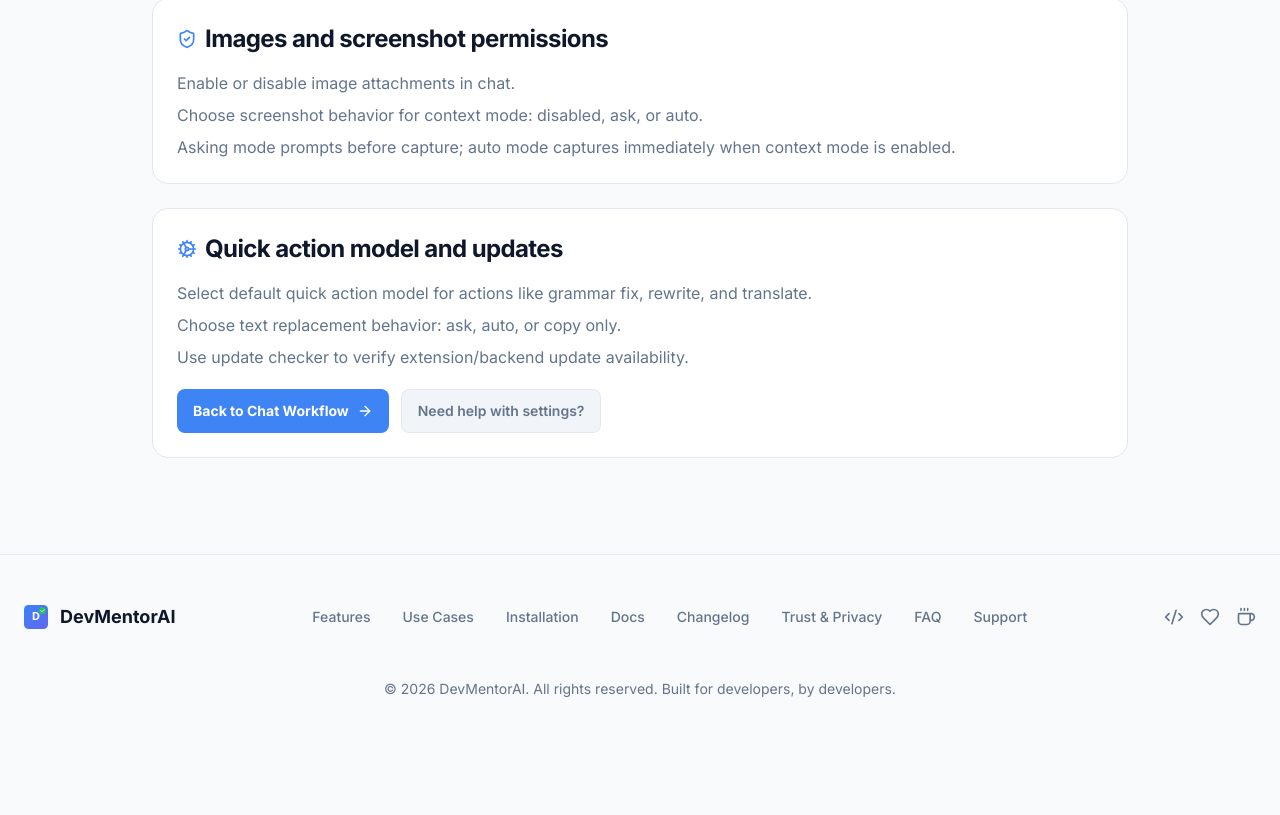
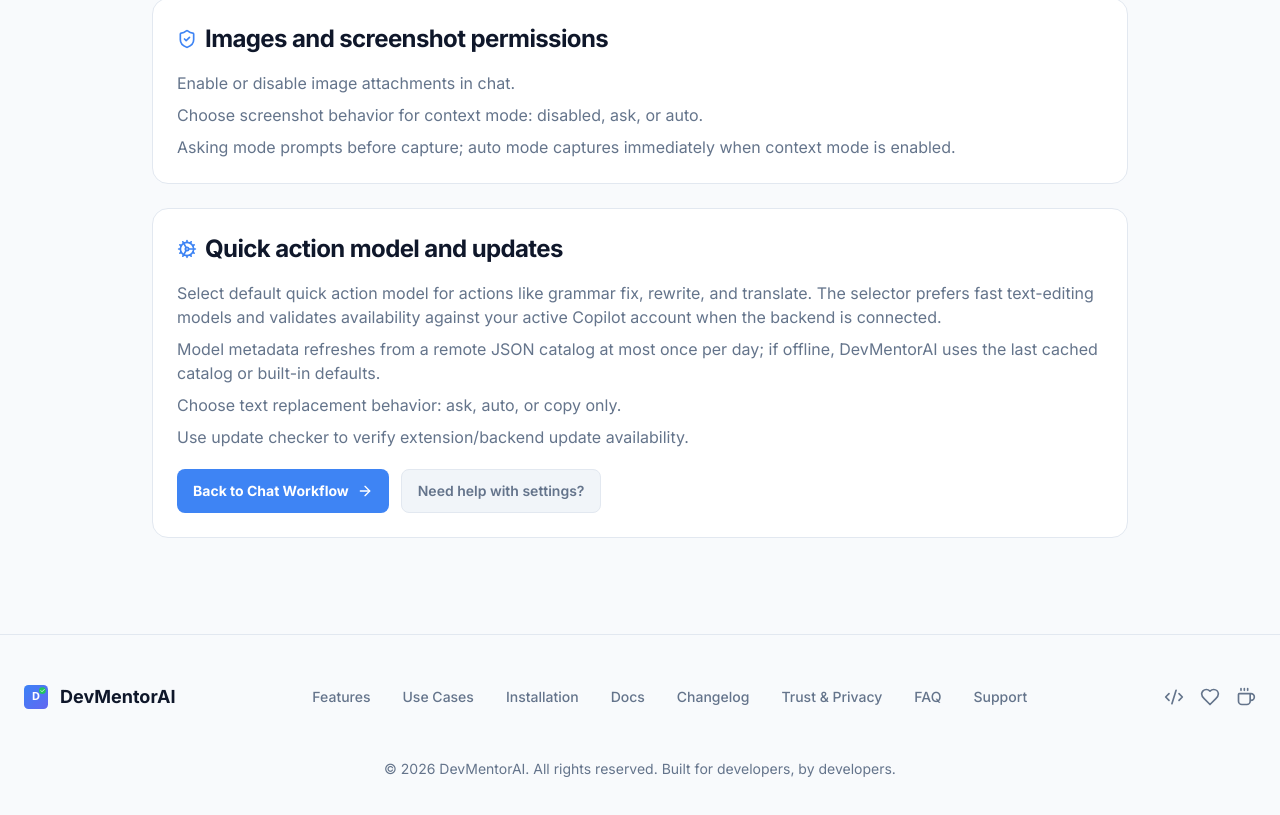
Before and after one commit to BOTOOM/devmentorai, a Next.js app in the folder apps/website/: page /docs/settings in a window 1280 px wide. Shown: the part 1594-2409 px from the top of the page. Before the commit the page ends 2341 px from the top, so only its background shows below. Built offline with nearby package versions, Linux system fonts and the light colour scheme.

Commit message:
docs: document quick action model cache

```diff
--- a/apps/website/src/app/docs/settings/page.tsx
+++ b/apps/website/src/app/docs/settings/page.tsx
@@ -230,7 +230,12 @@
           <ul className="mt-4 space-y-2 text-sm text-[var(--muted)] sm:text-base">
             <li>
               Select default quick action model for actions like grammar fix, rewrite, and
-              translate.
+              translate. The selector prefers fast text-editing models and validates availability
+              against your active Copilot account when the backend is connected.
+            </li>
+            <li>
+              Model metadata refreshes from a remote JSON catalog at most once per day; if offline,
+              DevMentorAI uses the last cached catalog or built-in defaults.
             </li>
             <li>Choose text replacement behavior: ask, auto, or copy only.</li>
             <li>Use update checker to verify extension/backend update availability.</li>
```
